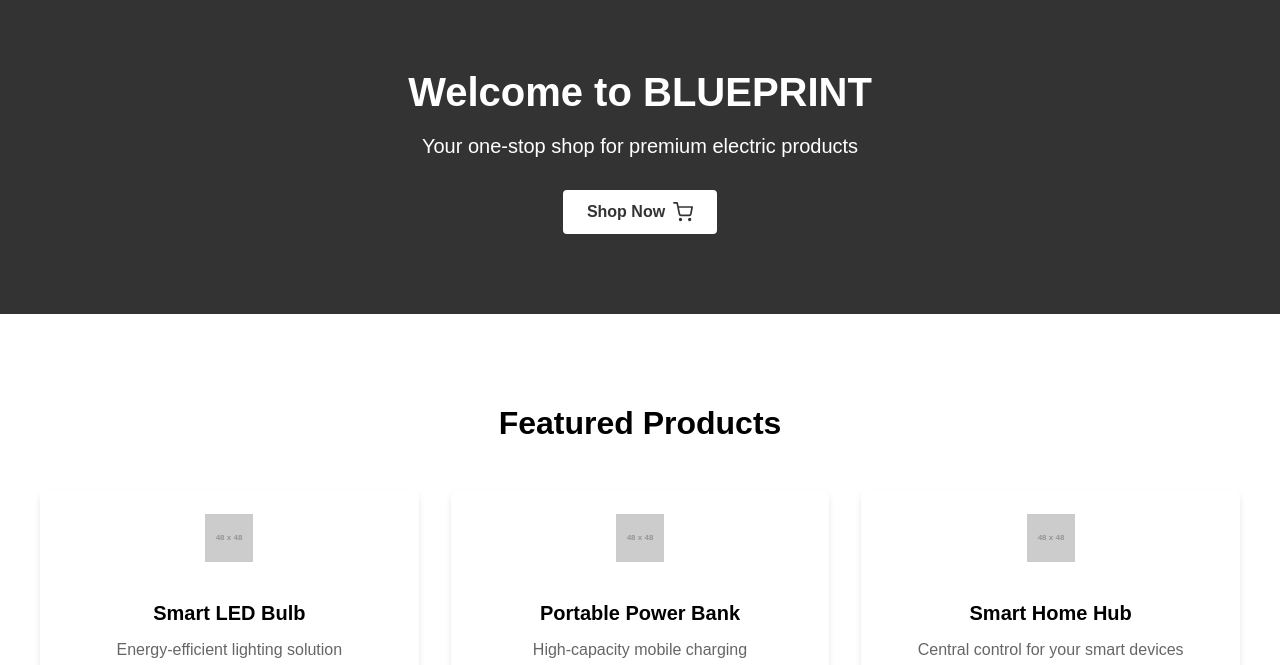
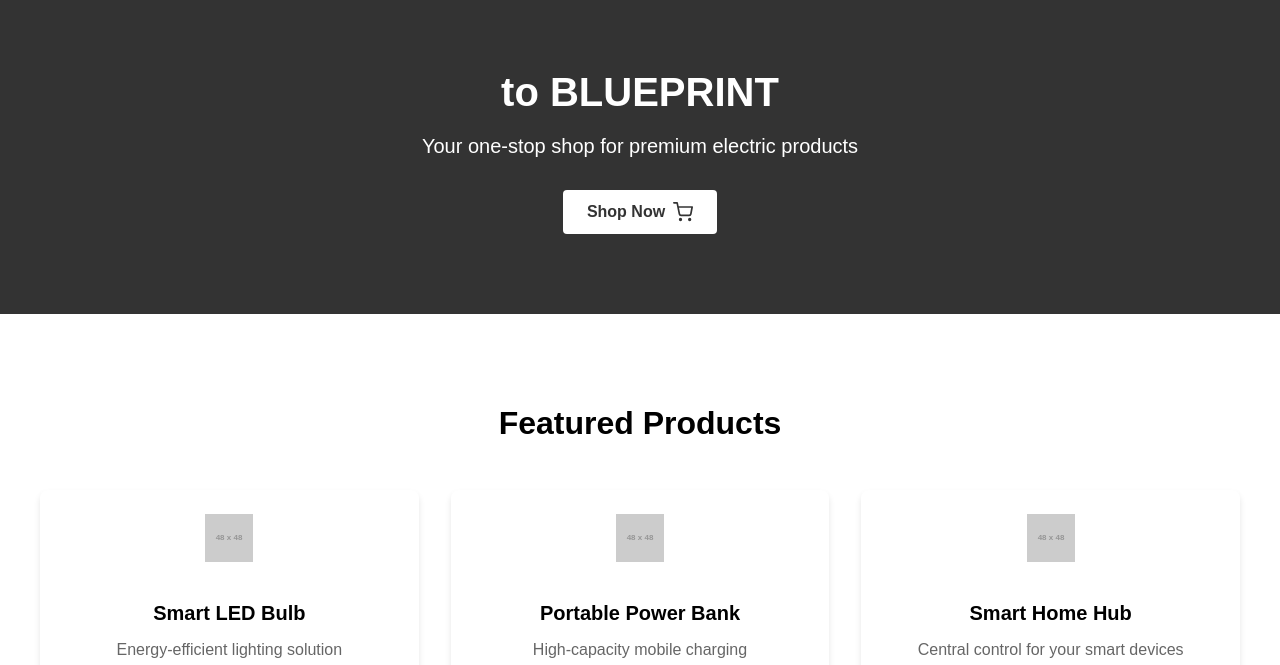
Before and after one commit to Blueprintspro/BluePrints, a plain HTML site: page index.html in a window 1280 px wide. Shown: the part 135-800 px from the top of the page. Drawn offline with Linux system fonts and the light colour scheme; placeholder pictures from the web are drawn by us.

Commit message:
pabasara

```diff
--- a/index.html
+++ b/index.html
@@ -26,7 +26,7 @@
     <main>
         <section class="hero">
             <div class="container">
-                <h1>Welcome to BLUEPRINT</h1>
+                <h1> to BLUEPRINT</h1>
                 <p>Your one-stop shop for premium electric products</p>
                 <a href="#" class="btn">
                     Shop Now
```
